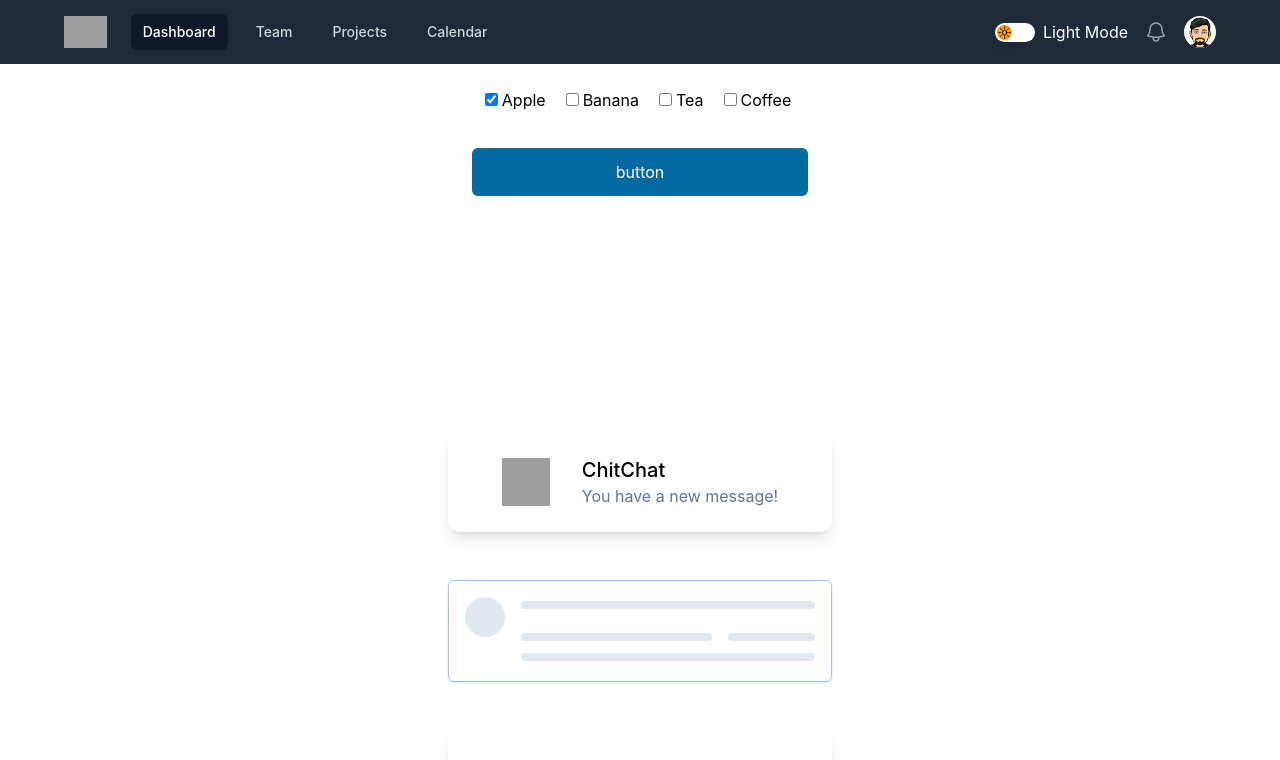
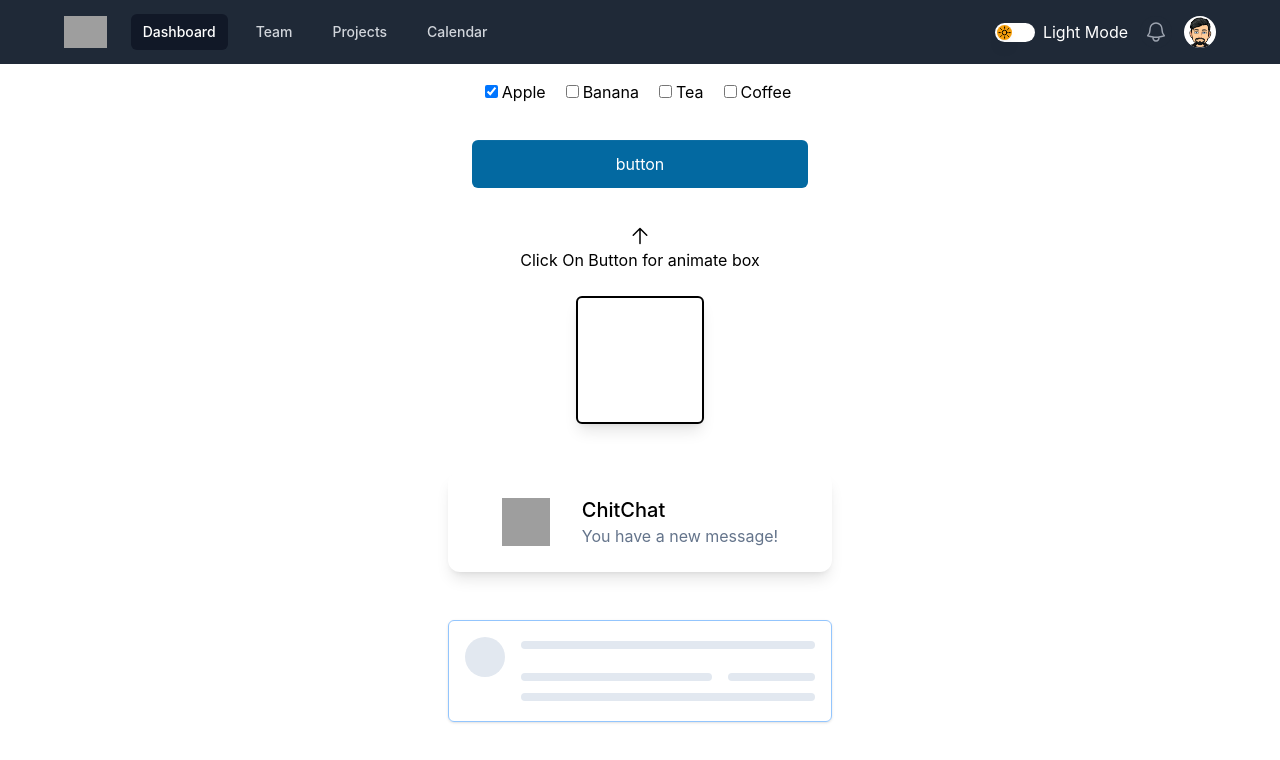
Before and after one commit to nik-dolphin/tailwind_react, a React (Create React App) app: page / in a window 1280 px wide. Shown: the top 760 px of the page. Built offline with nearby package versions, Linux system fonts and the light colour scheme; grey boxes are pictures that could not be loaded.

Commit message:
feat: integrate mode into dashboard page

```diff
--- a/package.json
+++ b/package.json
@@ -13,7 +13,8 @@
     "react-dom": "^18.2.0",
     "react-router-dom": "^6.4.2",
     "react-scripts": "5.0.1",
-    "web-vitals": "^2.1.4"
+    "web-vitals": "^2.1.4",
+    "zustand": "^4.1.2"
   },
   "scripts": {
     "start": "react-scripts start",
--- a/src/compoenent/dashboard.js
+++ b/src/compoenent/dashboard.js
@@ -1,7 +1,9 @@
 import { Transition } from "@headlessui/react";
 import React, { Fragment, useCallback, useEffect, useState } from "react";
+import { useModeStore } from "../store/mode/store";
 
 const Dashboard = () => {
+  const toggleMode = useModeStore((state) => state.toggleMode);
   const [checked, setChecked] = useState([]);
   const [isShowing, setIsShowing] = useState(false);
   const checkList = ["Apple", "Banana", "Tea", "Coffee"];
@@ -26,8 +28,8 @@ const Dashboard = () => {
   }, []);
 
   return (
-    <>
-      <div className="flex items-left justify-center p-2 m-2 pl-[35%] md:pl-0 flex-col md:flex-row">
+    <div className={`${toggleMode ? " bg-black text-white" : "bg-white"}`}>
+      <div className="flex items-left justify-center p-2 mx-2 mb-2 pl-[35%] md:pl-0 flex-col md:flex-row">
         {checkList.map((item, index) => (
           <div key={index} className="p-2">
             <input
@@ -50,8 +52,31 @@ const Dashboard = () => {
           button
         </button>
       </div>
-      <div className="flex flex-col items-center py-6">
-        <div className="h-32 w-32">
+      <div className="flex items-center justify-center ">
+        <svg
+          xmlns="http://www.w3.org/2000/svg"
+          fill="none"
+          viewBox="0 0 24 24"
+          stroke-width="1.5"
+          stroke="currentColor"
+          className="w-6 h-6"
+        >
+          <path
+            stroke-linecap="round"
+            stroke-linejoin="round"
+            d="M12 19.5v-15m0 0l-6.75 6.75M12 4.5l6.75 6.75"
+          />
+        </svg>
+      </div>
+      <div className="flex items-center justify-center">
+        Click On Button for animate box
+      </div>
+      <div className="flex flex-col items-center py-6 ">
+        <div
+          className={`h-32 w-32 border-2  rounded-md shadow-lg ${
+            toggleMode ? "border-white" : "border-black"
+          }`}
+        >
           <Transition
             as={Fragment}
             show={isShowing}
@@ -62,7 +87,11 @@ const Dashboard = () => {
             leaveFrom="opacity-100 rotate-0 scale-100 "
             leaveTo="opacity-0 scale-95 "
           >
-            <div className="h-full w-full rounded-md bg-black shadow-lg" />
+            <div
+              className={`h-full w-full rounded-md shadow-lg ${
+                toggleMode ? "bg-white" : "bg-black"
+              }`}
+            />
           </Transition>
         </div>
       </div>
@@ -147,13 +176,19 @@ const Dashboard = () => {
           </select>
         </a>
       </div>
-      <div className="md:columns-2 columns-1 m-6 bg-[#7FB4D3]  text-teal-900 rounded-md p-5 text-center">
+      <div
+        className={`md:columns-2 columns-1 m-6 bg-[#7FB4D3] rounded-md p-5 text-teal-900 text-center`}
+      >
         <p>Well, let me tell you something, ...</p>
         <p className="md:break-after-column">Sure, go ahead, laugh...</p>
         <p>Maybe we can live without...</p>
         <p>Look. If you think this is...</p>
       </div>
-      <blockquote className="text-xl font-semibold italic text-center text-slate-900 mt-10 p-2">
+      <blockquote
+        className={`text-xl font-semibold italic text-center  mt-10 p-2 ${
+          toggleMode ? "text-white" : "text-slate-900"
+        }`}
+      >
         When you look
         <span className="before:block before:absolute before:-inset-1 before:-skew-y-2 before:bg-pink-500 relative inline-block ml-2 mr-2">
           <span className="relative text-white after:content-['_↗']">
@@ -284,7 +319,7 @@ const Dashboard = () => {
           src="https://images.unsplash.com/photo-1665516533754-d98825ae07e6?ixlib=rb-1.2.1&ixid=MnwxMjA3fDB8MHxwaG90by1wYWdlfHx8fGVufDB8fHx8&auto=format&fit=crop&w=760&q=80"
         />
       </div>
-    </>
+    </div>
   );
 };
 
--- a/src/navbar.js
+++ b/src/navbar.js
@@ -1,10 +1,11 @@
 import React, { Fragment, useState } from "react";
 import { Popover, Switch, Transition } from "@headlessui/react";
 import { Link } from "react-router-dom";
+import { useModeStore } from "./store/mode/store";
 const Navbar = () => {
+  const { setToggleMode, toggleMode } = useModeStore((state) => state);
   const [toggleNavLink, setToggleNavLink] = useState(false);
   const [toggleProfile, setToggleProfile] = useState(false);
-  const [enabled, setEnabled] = useState(false);
   return (
     <nav className="bg-gray-800">
       <div className="mx-auto max-w-7xl px-2 sm:px-16 lg:px-18">
@@ -96,22 +97,22 @@ const Navbar = () => {
           <div className="absolute inset-y-0 right-0 flex items-center pr-2 sm:static sm:inset-auto sm:ml-6 sm:pr-0">
             <div className="py-2 px-3 sm:flex items-center justify-start hidden">
               <Switch
-                checked={enabled}
-                onChange={setEnabled}
-                className={`${enabled ? " bg-black" : "bg-white"}
+                checked={toggleMode}
+                onChange={setToggleMode}
+                className={`${toggleMode ? " bg-black" : "bg-white"}
           relative inline-flex h-[19px] w-[40px] shrink-0 cursor-pointer rounded-full border-2 border-transparent transition-colors duration-200 ease-in-out focus:outline-none focus-visible:ring-2  focus-visible:ring-white focus-visible:ring-opacity-75`}
               >
                 <span className="sr-only">Use setting</span>
                 <span
                   aria-hidden="true"
                   className={`${
-                    enabled
+                    toggleMode
                       ? "translate-x-[20px] bg-white"
                       : "translate-x-0 bg-amber-500"
                   }
             pointer-events-none inline-block h-[15px] w-[15px] transform rounded-full shadow-lg ring-0 transition duration-200 ease-in-out`}
                 >
-                  {enabled ? (
+                  {toggleMode ? (
                     <svg
                       xmlns="http://www.w3.org/2000/svg"
                       fill="none"
@@ -145,7 +146,7 @@ const Navbar = () => {
                 </span>
               </Switch>
               <p className={`pl-2 text-white`}>
-                {!enabled ? "Light" : "Dark"} Mode
+                {!toggleMode ? "Light" : "Dark"} Mode
               </p>
             </div>
             <button
@@ -274,22 +275,22 @@ const Navbar = () => {
             </Link>
             <div className="py-2 px-3 flex items-center justify-start">
               <Switch
-                checked={enabled}
-                onChange={setEnabled}
-                className={`${enabled ? " bg-black" : "bg-white"}
+                checked={toggleMode}
+                onChange={setToggleMode}
+                className={`${toggleMode ? " bg-black" : "bg-white"}
           relative inline-flex h-[19px] w-[40px] shrink-0 cursor-pointer rounded-full border-2 border-transparent transition-colors duration-200 ease-in-out focus:outline-none focus-visible:ring-2  focus-visible:ring-white focus-visible:ring-opacity-75`}
               >
                 <span className="sr-only">Use setting</span>
                 <span
                   aria-hidden="true"
                   className={`${
-                    enabled
+                    toggleMode
                       ? "translate-x-[20px] bg-white"
                       : "translate-x-0 bg-amber-500"
                   }
             pointer-events-none inline-block h-[15px] w-[15px] transform rounded-full shadow-lg ring-0 transition duration-200 ease-in-out`}
                 >
-                  {enabled ? (
+                  {toggleMode ? (
                     <svg
                       xmlns="http://www.w3.org/2000/svg"
                       fill="none"
@@ -323,7 +324,7 @@ const Navbar = () => {
                 </span>
               </Switch>
               <p className={`pl-2 text-white`}>
-                {!enabled ? "Light" : "Dark"} Mode
+                {!toggleMode ? "Light" : "Dark"} Mode
               </p>
             </div>
           </div>
--- /dev/null
+++ b/src/store/mode/store.js
@@ -0,0 +1,9 @@
+import create from "zustand";
+import { devtools } from "zustand/middleware";
+
+export const useModeStore = create(
+  devtools((set) => ({
+    toggleMode: false,
+    setToggleMode: (toggleMode) => set({ toggleMode }, false, "setToggleMode"),
+  }))
+);
```
Also changed, not shown: 1 other file (tests, documents, lock files or other folders).
